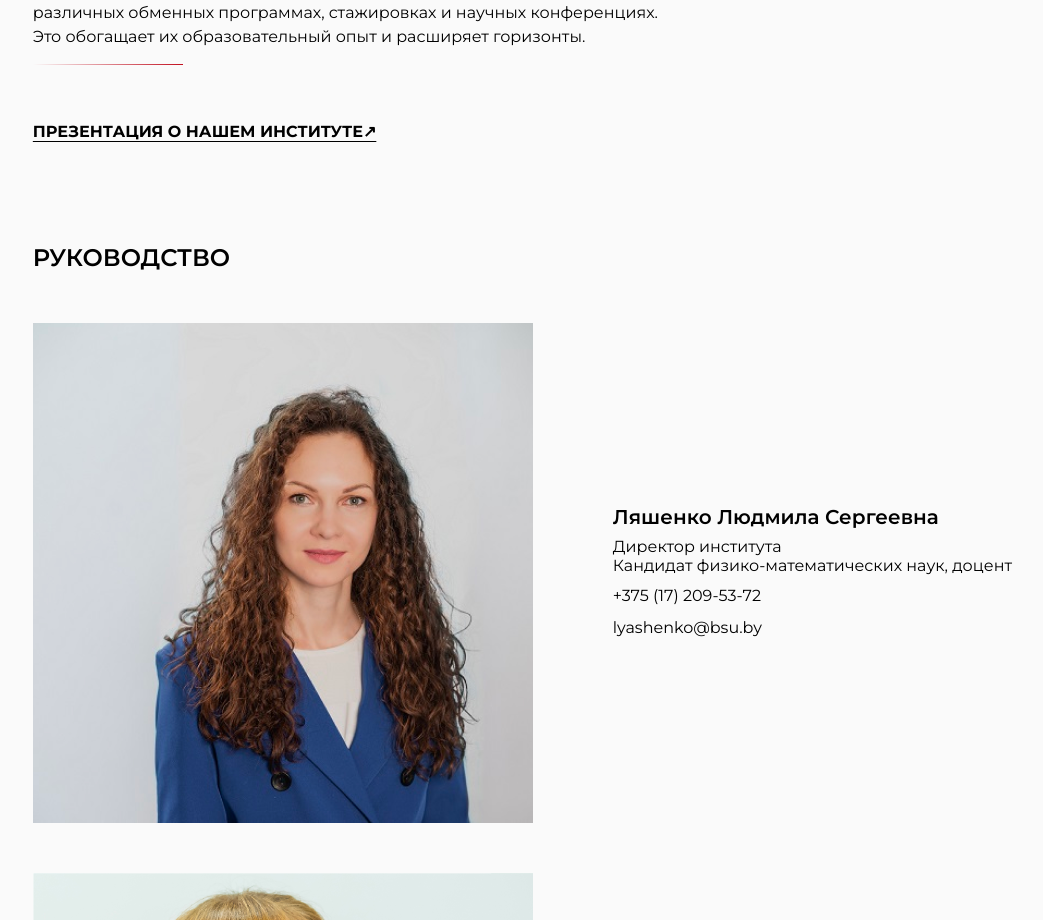
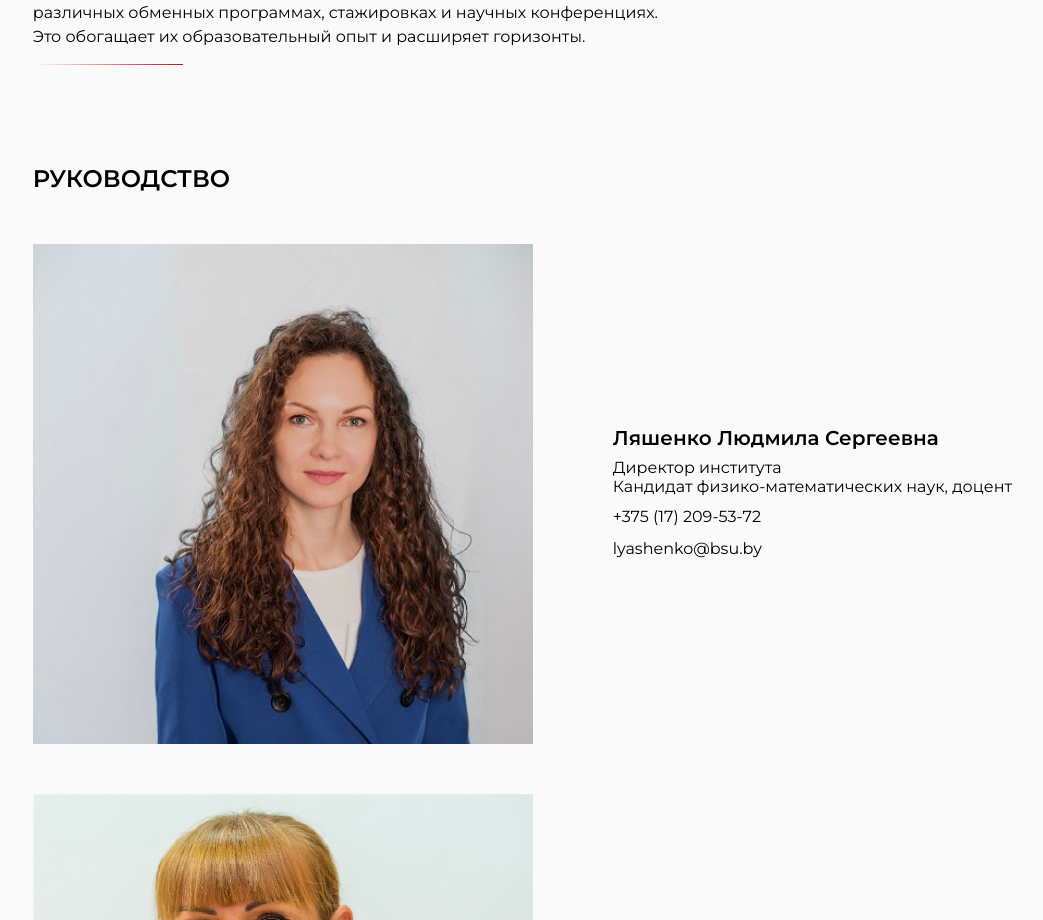
Before and after one commit to nyvrae/university_site, a Next.js app: page /about-institute in a window 1280 px wide. Shown: the part 1367-2287 px from the top of the page, without its empty margins (67-1110 px from the left). Built offline with nearby package versions, Linux system fonts and the light colour scheme.

Commit message:
replace presentation to specialities

```diff
--- a/src/app/(institute)/about-institute/components/Info.tsx
+++ b/src/app/(institute)/about-institute/components/Info.tsx
@@ -1,6 +1,6 @@
 import React from 'react';
 import Link from 'next/link';
-import { infoContent, presentationTitle } from '@/data/about-institute/instituteInfo';
+import { infoContent } from '@/data/about-institute/instituteInfo';
 
 const Info = () => {
     return (
@@ -13,7 +13,6 @@ const Info = () => {
                         <hr className="w-[150px]" />
                     </div>
                 ))}
-                <Link href="/files/Совместный институт БГУ и ДПУ.pdf" className="uppercase underline underline-offset-4 font-bold hover:text-red" download>{presentationTitle.title}</Link>
             </div>
         </section >
     );
--- a/src/app/(toApplicants)/specialities/components/Main.tsx
+++ b/src/app/(toApplicants)/specialities/components/Main.tsx
@@ -1,5 +1,6 @@
-import { specialtiesData, specialtiesContent, openDaysInfo } from "@/data/specialities";
+import { specialtiesData, specialtiesContent, openDaysInfo, presentationTitle } from "@/data/specialities";
 import Image from "next/image";
+import Link from "next/link";
 
 import { Specialty } from "@/types/specialty";
 
@@ -13,6 +14,8 @@ const Main = () => {
                         {specialtiesContent.description}
                     </p>
                 </div>
+
+                <Link href="/files/Совместный институт БГУ и ДПУ.pdf" className="uppercase underline underline-offset-4 font-bold hover:text-red" download>{presentationTitle.title}</Link>
 
                 {specialtiesData.map((specialty: Specialty, index: number) => (
                     <div key={specialty.title}>
--- a/src/data/about-institute/instituteInfo.ts
+++ b/src/data/about-institute/instituteInfo.ts
@@ -37,7 +37,3 @@ export const infoContent = [
     конференциях. Это обогащает их образовательный опыт и расширяет горизонты.`,
   },
 ];
-
-export const presentationTitle = {
-  title: 'Презентация о нашем институте↗',
-};
```
Also changed, not shown: src/data/specialities.ts (+12 -7 lines).
